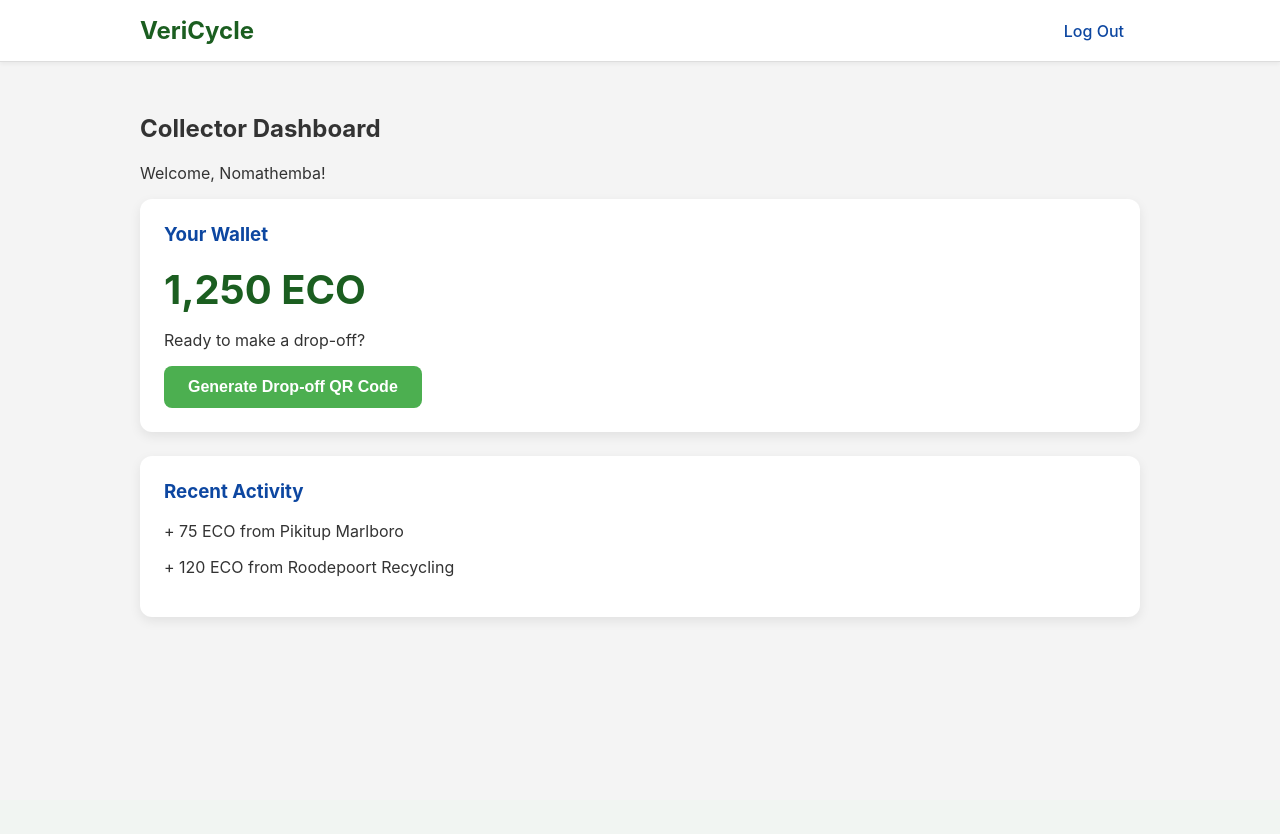
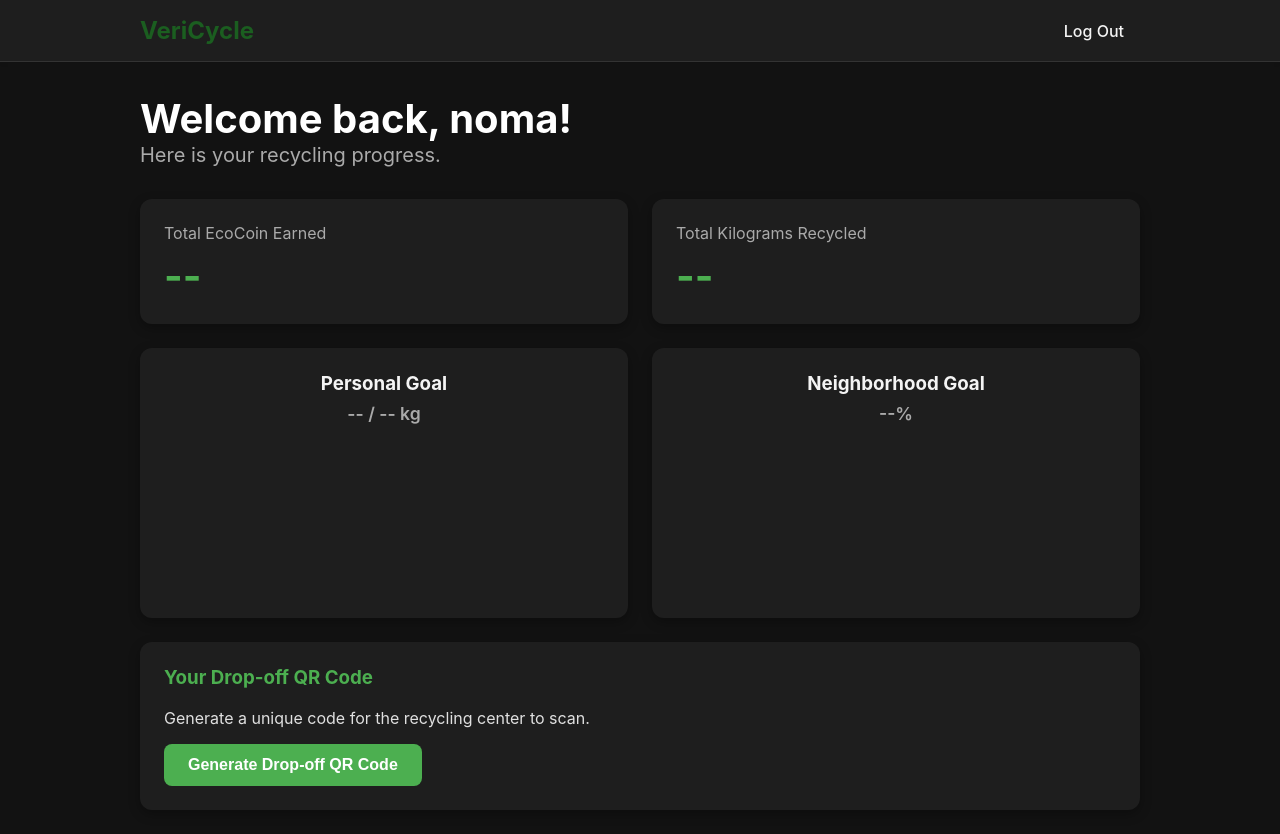
Before and after one commit to commit-to-Noma/VeriCycle, a Flask app: page /collector in a window 1280 px wide. Before the commit the page ends 620 px from the top, so only its background shows below. Run offline with Flask 3, Linux system fonts and the light colour scheme; a user stored in the database is signed in; a map, chart or similar area stays blank; some libraries are stand-ins or nearby versions.

Commit message:
feat: implement dark theme styles and enhance collector dashboard layout with user-specific greetings and KPI metrics

```diff
--- a/static/style.css
+++ b/static/style.css
@@ -348,3 +348,107 @@
 #auth-modal {
     display: none;
 }
+
+/* --- NEW DARK THEME STYLES --- */
+body.dark-theme {
+    background-color: #121212;
+    color: #e0e0e0;
+}
+
+.dark-theme .navbar {
+    background-color: #1e1e1e;
+    border-bottom-color: #333;
+}
+
+.dark-theme .nav-button {
+    color: #f4f4f4;
+}
+
+.dark-theme .nav-button:hover {
+    background-color: #333;
+}
+
+.dark-theme .card {
+    background-color: #1e1e1e;
+    box-shadow: 0 4px 12px rgba(0,0,0,0.3);
+}
+
+.dark-theme .card h3 {
+    color: #4CAF50; /* Main Green */
+}
+
+.dark-theme .balance {
+    color: #fff;
+}
+
+/* --- NEW: Collector Dashboard Styles --- */
+
+.dashboard-header {
+    margin-bottom: 2rem;
+}
+.dashboard-header h2 {
+    font-size: 2.5rem;
+    margin: 0;
+    color: #fff;
+    font-weight: 700;
+}
+.dashboard-header p {
+    font-size: 1.25rem;
+    color: #aaa; /* Lighter text for subtitle */
+    margin: 0;
+}
+
+.kpi-grid {
+    display: grid;
+    grid-template-columns: 1fr 1fr;
+    gap: 1.5rem;
+    margin-bottom: 1.5rem;
+}
+
+.kpi-card {
+    background-color: #1e1e1e;
+    padding: 1.5rem;
+    border-radius: 12px;
+    box-shadow: 0 4px 12px rgba(0,0,0,0.3);
+}
+
+.kpi-card .kpi-label {
+    font-size: 1rem;
+    color: #aaa; /* Lighter text */
+    display: block;
+    margin-bottom: 0.5rem;
+}
+
+.kpi-card h3 {
+    font-size: 2.5rem;
+    font-weight: 700;
+    margin: 0;
+    color: #4CAF50; /* Main Green */
+}
+
+.chart-grid {
+    display: grid;
+    grid-template-columns: 1fr 1fr;
+    gap: 1.5rem;
+    margin-bottom: 1.5rem;
+}
+
+.chart-card {
+    background-color: #1e1e1e;
+    padding: 1.5rem;
+    border-radius: 12px;
+    box-shadow: 0 4px 12px rgba(0,0,0,0.3);
+    text-align: center;
+}
+.chart-card h3 {
+    margin-top: 0;
+    margin-bottom: 0.5rem;
+    color: #f4f4f4; /* White text */
+}
+
+.chart-label {
+    font-size: 1.1rem;
+    font-weight: 600;
+    color: #aaa;
+    margin: 0 0 1rem 0;
+}
--- a/templates/collector.html
+++ b/templates/collector.html
@@ -19,23 +19,42 @@
     </header>
 
     <main class="container app-dashboard">
-        <h2>Collector Dashboard</h2>
-        <p>Welcome, Nomathemba!</p>
+        <div class="dashboard-header">
+            <h2>Welcome back, {{ current_user.email.split('@')[0] }}!</h2>
+            <p>Here is your recycling progress.</p>
+        </div>
+
+        <div class="kpi-grid">
+            <div class="kpi-card">
+                <span class="kpi-label">Total EcoCoin Earned</span>
+                <h3 id="kpi-ecocoin">--</h3>
+            </div>
+            <div class="kpi-card">
+                <span class="kpi-label">Total Kilograms Recycled</span>
+                <h3 id="kpi-kg">--</h3>
+            </div>
+        </div>
+
+        <div class="chart-grid">
+            <div class="chart-card">
+                <h3>Personal Goal</h3>
+                <p class="chart-label" id="personal-goal-label">-- / -- kg</p>
+                <canvas id="personalGoalChart"></canvas>
+            </div>
+            <div class="chart-card">
+                <h3>Neighborhood Goal</h3>
+                <p class="chart-label" id="neighborhood-goal-label">--%</p>
+                <canvas id="neighborhoodGoalChart"></canvas>
+            </div>
+        </div>
 
         <div class="card">
-            <h3>Your Wallet</h3>
-            <p class="balance">1,250 ECO</p>
-            <p>Ready to make a drop-off?</p>
+            <h3>Your Drop-off QR Code</h3>
+            <p>Generate a unique code for the recycling center to scan.</p>
             <button class="btn-primary" id="generate-btn">Generate Drop-off QR Code</button>
-
             <div id="qr-code-container"></div>
         </div>
 
-        <div class="card">
-            <h3>Recent Activity</h3>
-            <p>+ 75 ECO from Pikitup Marlboro</p>
-            <p>+ 120 ECO from Roodepoort Recycling</p>
-        </div>
     </main>
 
     <script>
```
